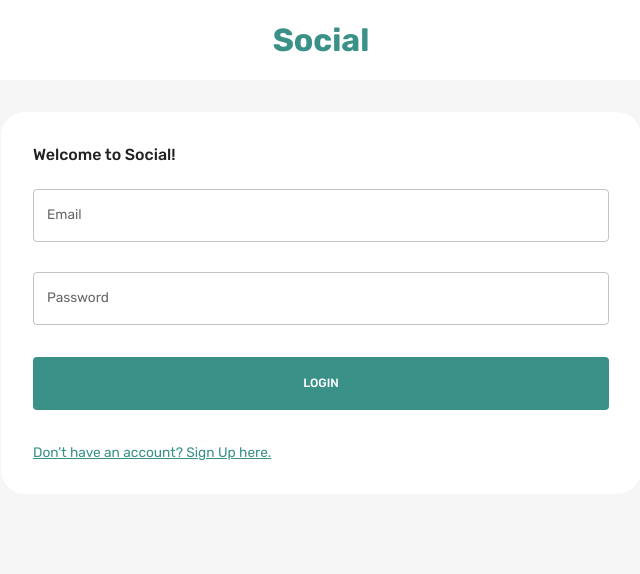
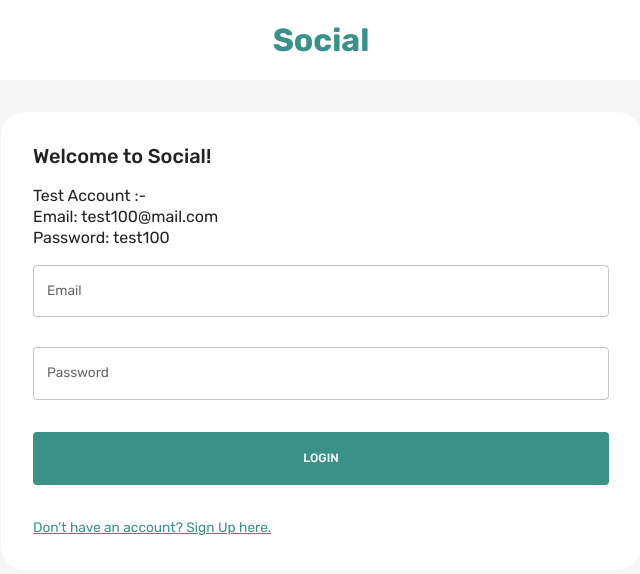
Before and after one commit to SalmanAjani/Social, a React (Create React App) app: page / in a window 1280 px wide. Shown: the top 574 px of the page, without its empty margins (319-959 px from the left). Built offline with nearby package versions, Linux system fonts and the light colour scheme.

Commit message:
final set of changes -  updated user widget, added test account, and fixed homepage routing error

```diff
--- a/package.json
+++ b/package.json
@@ -46,5 +46,6 @@
       "last 1 firefox version",
       "last 1 safari version"
     ]
-  }
+  },
+  "homepage":"."
 }
--- a/src/scenes/loginPage/index.jsx
+++ b/src/scenes/loginPage/index.jsx
@@ -25,9 +25,15 @@ const LoginPage = () => {
         borderRadius="1.5rem"
         backgroundColor={theme.palette.background.alt}
       >
-        <Typography fontWeight="500" variant="h5" sx={{ mb: "1.5rem" }}>
+        <Typography fontWeight="500" variant="h4" sx={{ mb: "1rem" }}>
           Welcome to Social!
         </Typography>
+        <Typography fontWeight="300" variant="h5" sx={{ mb: "1rem" }}>
+          Test Account :- <br />
+          Email: test100@mail.com <br />
+          Password: test100
+        </Typography>
+
         <Form />
       </Box>
     </Box>
--- a/src/scenes/widgets/UserWidget.jsx
+++ b/src/scenes/widgets/UserWidget.jsx
@@ -43,6 +43,7 @@ const UserWidget = ({ userId, picturePath = "p4.jpeg" }) => {
 
   const {
     firstName,
+    lastName,
     location,
     occupation,
     viewedProfile,
@@ -72,7 +73,8 @@ const UserWidget = ({ userId, picturePath = "p4.jpeg" }) => {
                 },
               }}
             >
-              {firstName.charAt(0).toUpperCase() + user.firstName.slice(1)}
+              {firstName.charAt(0).toUpperCase() + user.firstName.slice(1)}{" "}
+              {lastName.charAt(0).toUpperCase() + user.lastName.slice(1)}
             </Typography>
             <Typography color={medium}>{friends.length} Friends</Typography>
           </Box>
```
